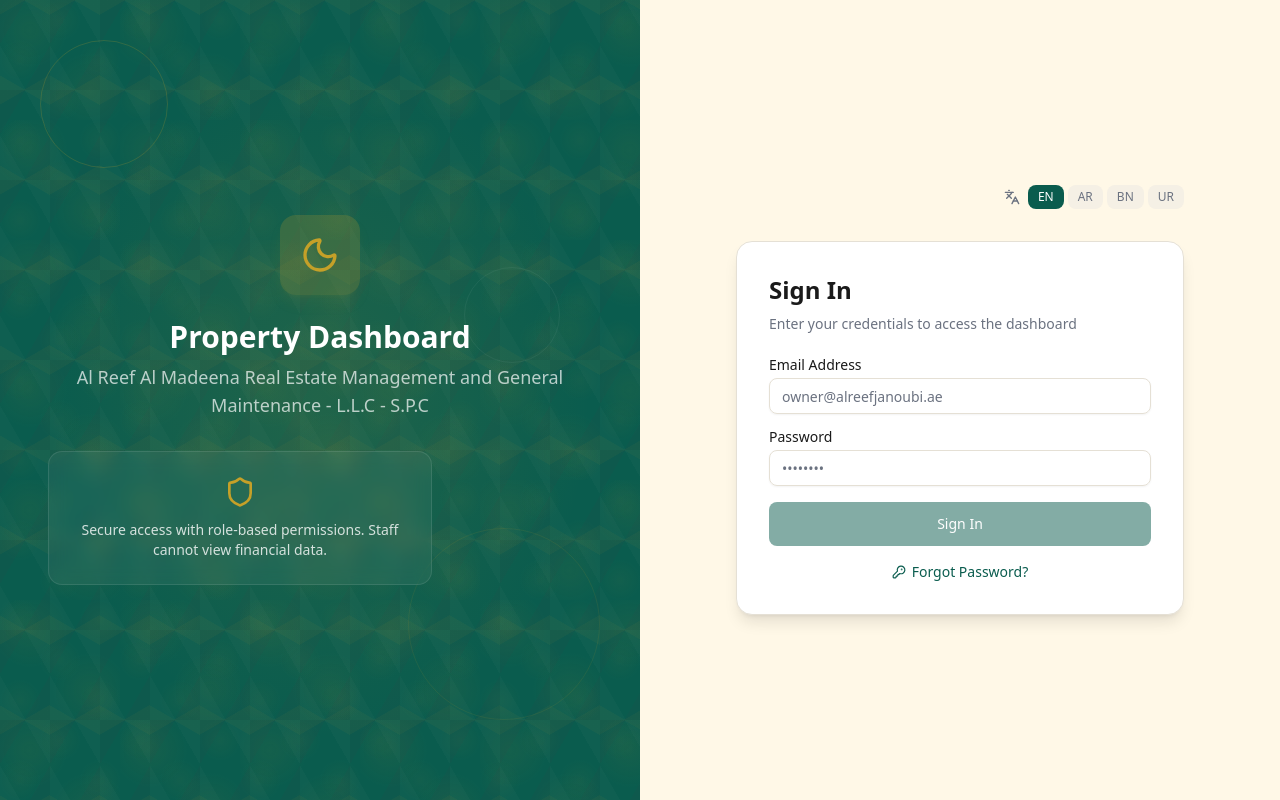
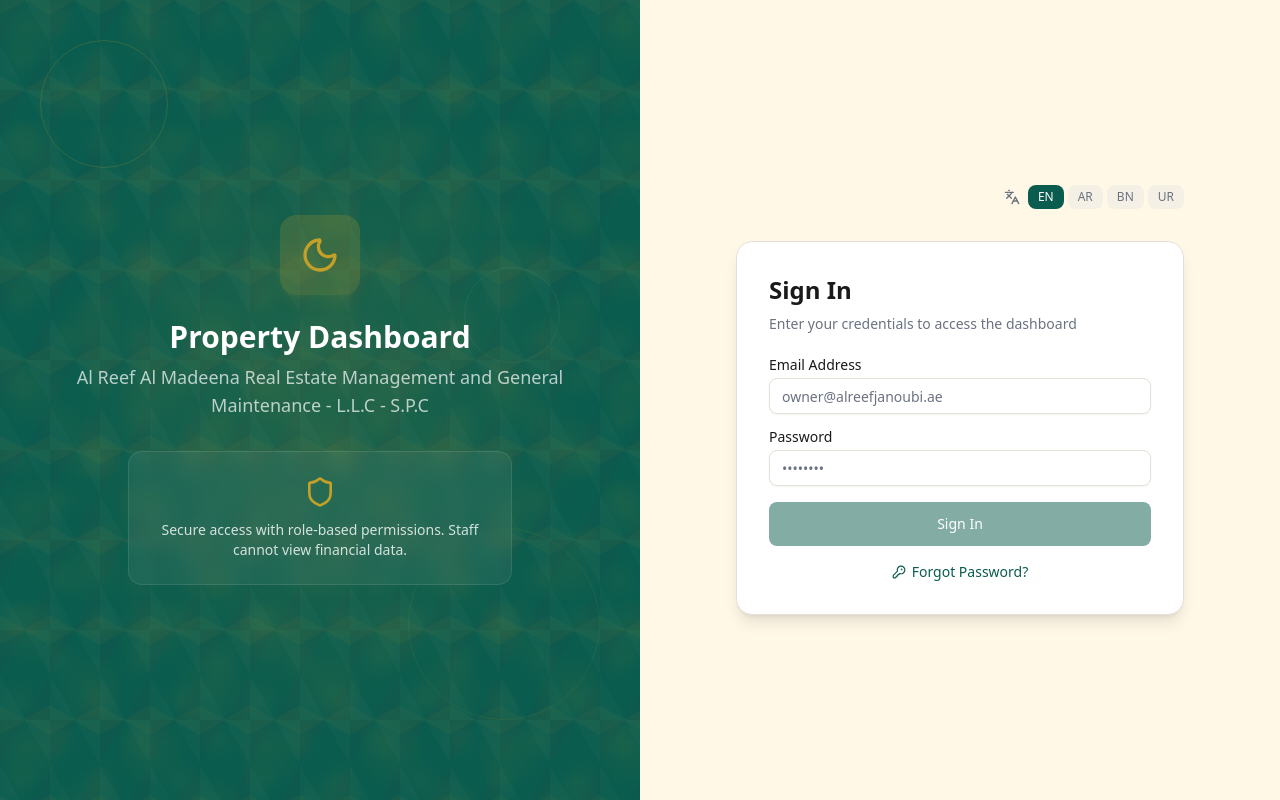
Before and after one commit to Real-Emperor/Real-Estate-Emperor, a Next.js app: page / in a window 1280 px wide. Built offline with nearby package versions, Linux system fonts and the light colour scheme; no server answers.

Commit message:
fix: center security notice card on login page with mx-auto

```diff
--- a/src/components/login.tsx
+++ b/src/components/login.tsx
@@ -91,7 +91,7 @@
           <p className="text-white/70 text-lg mb-8">
             {t('loginSubtitle', language)}
           </p>
-          <div className="bg-white/5 rounded-xl p-6 backdrop-blur-sm border border-white/10 max-w-sm">
+          <div className="bg-white/5 rounded-xl p-6 backdrop-blur-sm border border-white/10 max-w-sm mx-auto">
             <Shield className="w-8 h-8 text-gold mx-auto mb-3" />
             <p className="text-white/80 text-sm">
               {language === 'en' && 'Secure access with role-based permissions. Staff cannot view financial data.'}
```
